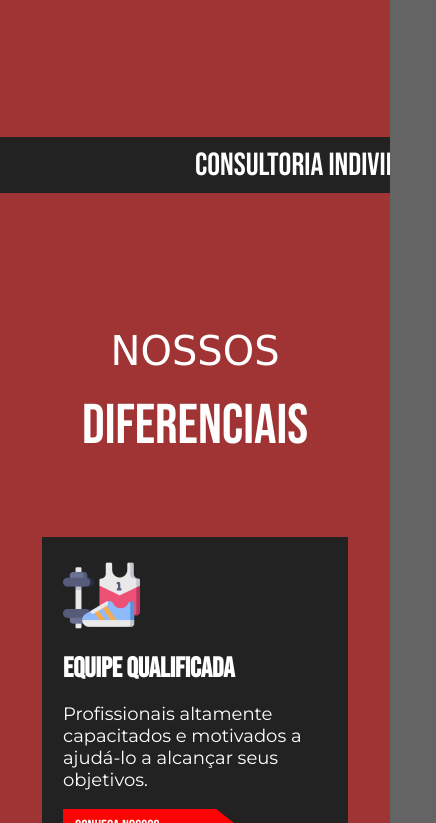
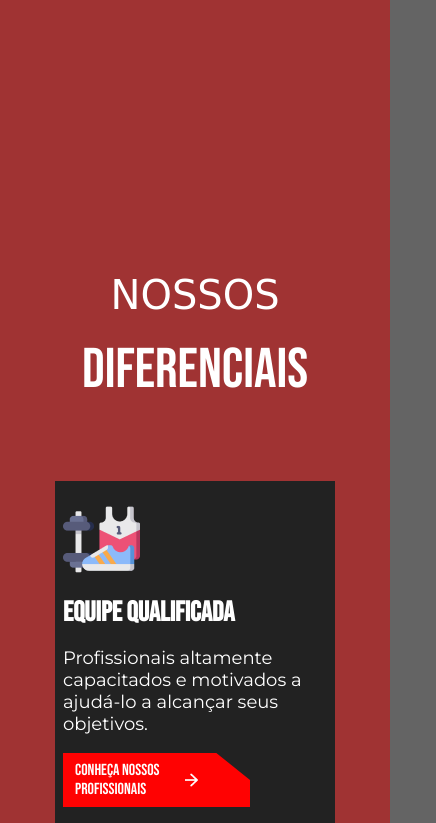
Before and after one commit to lucas-soaresdev/projeto_futurodev, a plain HTML site: page index.html in a window 390 px wide. Shown: the part 565-1388 px from the top of the page, 436 px wide, since content can reach past the window. Drawn offline with Linux system fonts and the light colour scheme; a web font is replaced by a local one.

Commit message:
atualização responsivo

```diff
--- a/style.css
+++ b/style.css
@@ -53,6 +53,7 @@ body{
     margin: 0;
     padding: 0;
     color: #fff;
+    overflow-x: hidden;
 }
 .largura-padrao{
     width:min(100%, 1280px);
@@ -62,8 +63,8 @@ body{
 a{
     text-decoration: none;
 }
-body{
-    overflow-x: hidden;
+.container{
+    display: none;
 }
 .titulo{
     font-family: 'Bungee Outline', cursive;
```
